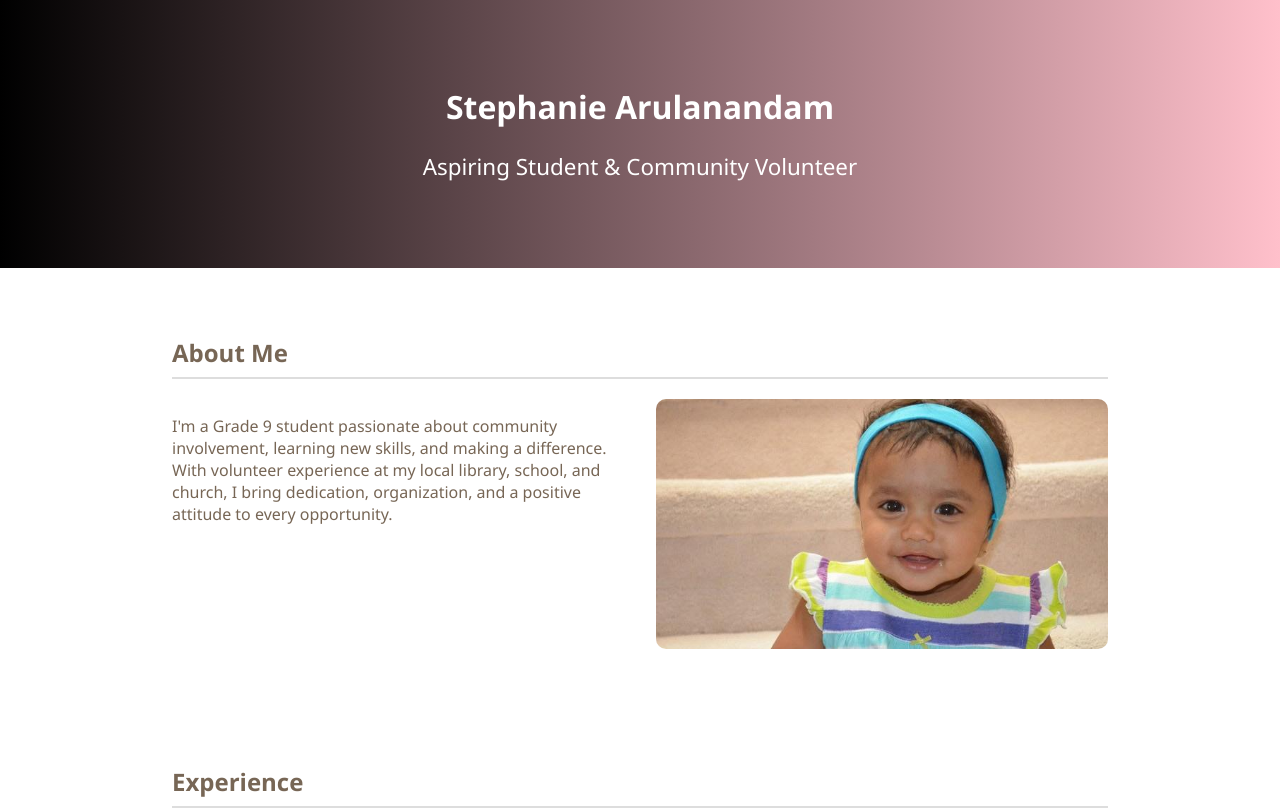
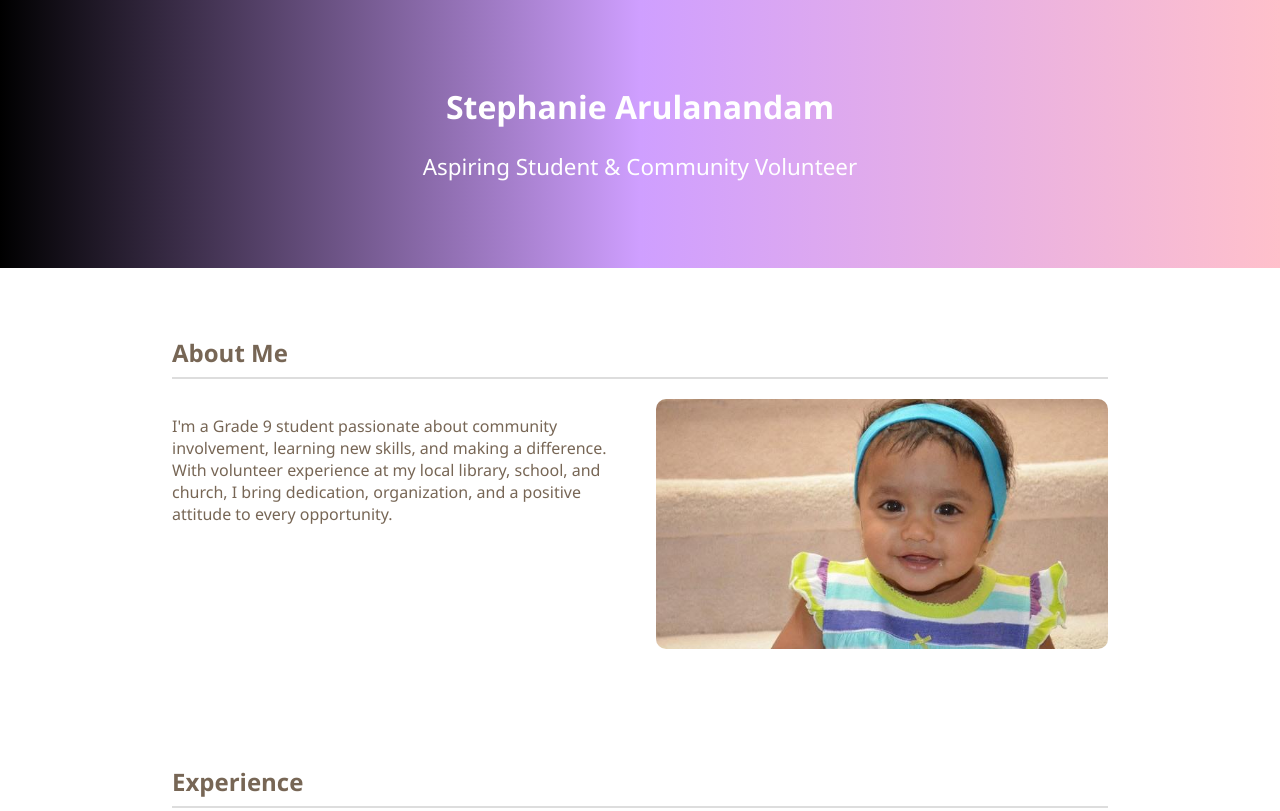
Before and after one commit to stephanie-ar/stephanie-website, a plain HTML site: page index.html in a window 1280 px wide. Shown: the top 811 px of the page. Drawn offline with Linux system fonts and the light colour scheme.

Commit message:
Update index.html

```diff
--- a/index.html
+++ b/index.html
@@ -16,7 +16,7 @@
       color: #765;
     }
    header {
-  background: linear-gradient(to right, #000000, #ffc0cb);
+  background: linear-gradient(to right, #000000, #cf9fff, #ffc0cb);
   color: white;
   text-align: center;
   padding: 4rem 1rem;
```
